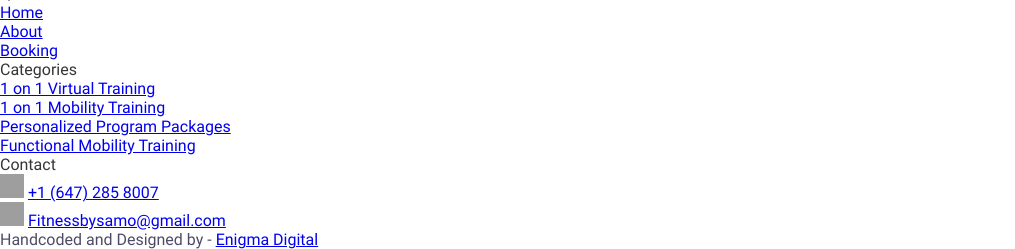
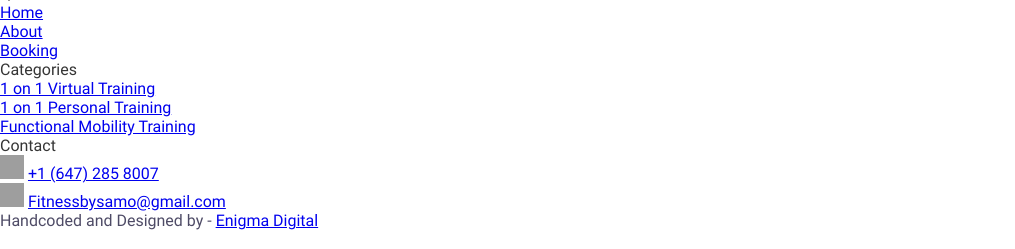
Before and after one commit to mmehelay/FitBySamo-Final, an Eleventy site: page src/content/pages/blog.html in a window 1280 px wide. Shown: the part 3090-3339 px from the top of the page, without its empty margins (0-1015 px from the left). Built offline with nearby package versions, Linux system fonts and the light colour scheme; Eleventy itself is replaced by a stand-in of ours; files that its build step writes are made by us from their sources; grey boxes are pictures that could not be loaded.

Commit message:
footer changes

```diff
--- a/src/_includes/components/footer.html
+++ b/src/_includes/components/footer.html
@@ -43,13 +43,10 @@
                 <span class="cs-header">Categories</span>
             </li>
             <li class="cs-nav-li">
-                <a class="cs-nav-link" href="/Personal-Training/">1 on 1 Virtual Training</a>
+                <a class="cs-nav-link" href="/Virtual-Training/">1 on 1 Virtual Training</a>
             </li>
             <li class="cs-nav-li">
-                <a class="cs-nav-link" href="/Personal-Training/">1 on 1 Mobility Training</a>
-            </li>
-            <li class="cs-nav-li">
-                <a class="cs-nav-link" href="/Personalized-Program/">Personalized Program Packages</a>
+                <a class="cs-nav-link" href="/Personal-Training/">1 on 1 Personal Training</a>
             </li>
             <li class="cs-nav-li">
                 <a class="cs-nav-link" href="/Functional-Mobility/">Functional Mobility Training</a>
```
